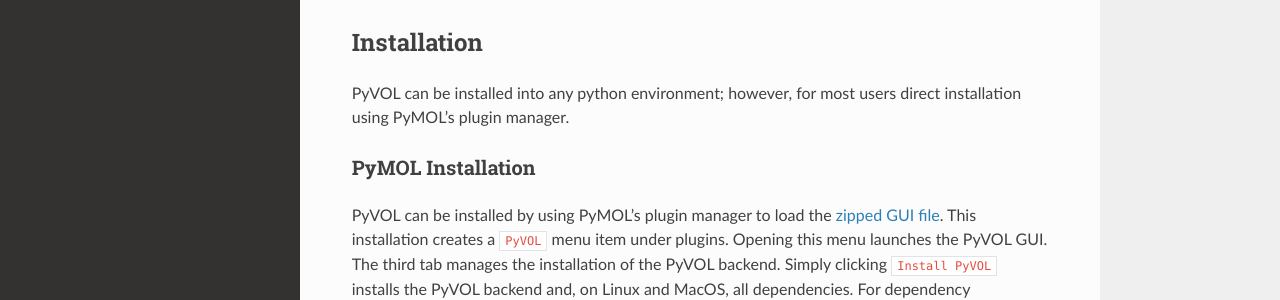
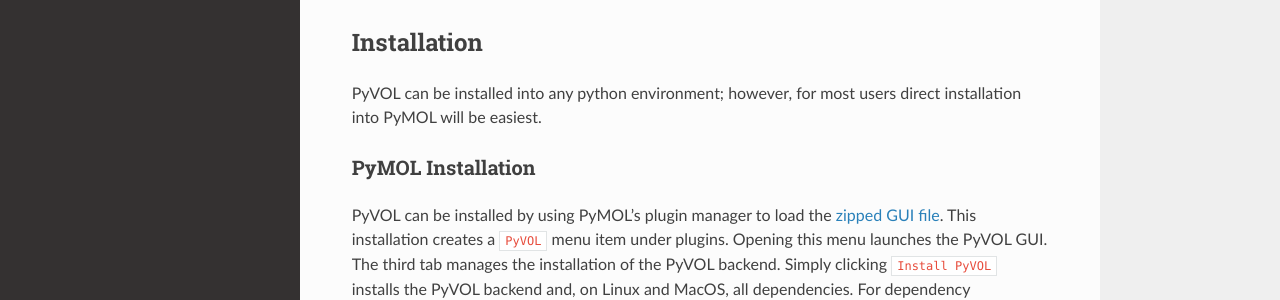
Before and after one commit to schlessinger-lab/pyvol, a Sphinx documentation site: the page built from docs/source/index.rst, in a window 1280 px wide and 900 px high. Shown: the part 359-659 px from the top of the window. Built offline with Sphinx 7.4.7 and the Read the Docs theme 2.0.0, drawn with Linux system fonts in a browser that asks for light colours; pages that are not in the unit, such as notebooks, are missing from menus; cross-references to code outside the pages are shown as plain code.

Commit message:
more doc changes

```diff
--- a/README.rst
+++ b/README.rst
@@ -17,7 +17,7 @@
 Installation
 ============
 
-PyVOL can be installed into any python environment; however, for most users direct installation using PyMOL's plugin manager.
+PyVOL can be installed into any python environment; however, for most users direct installation into PyMOL will be easiest.
 
 PyMOL Installation
 ------------------
```
Also changed, not shown: docs/source/install.rst (+6 -2 lines), 1 other file.
